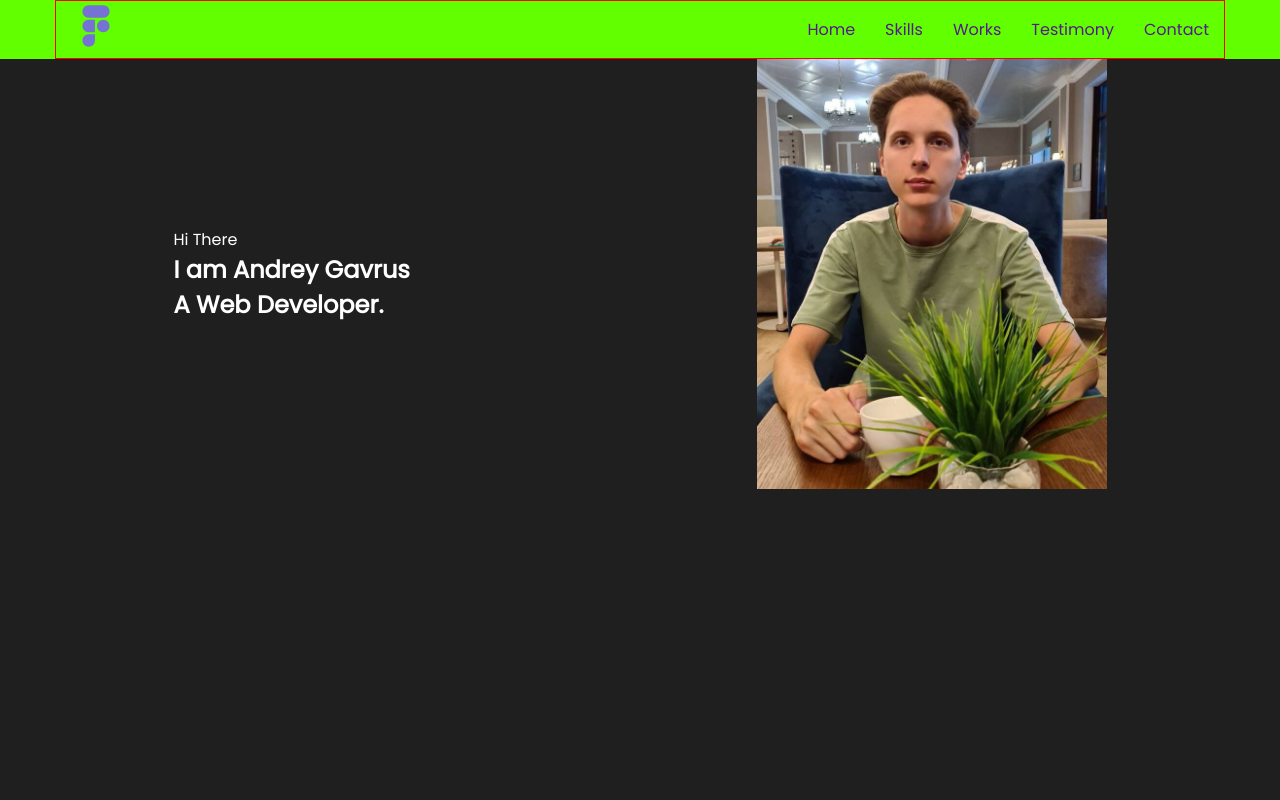
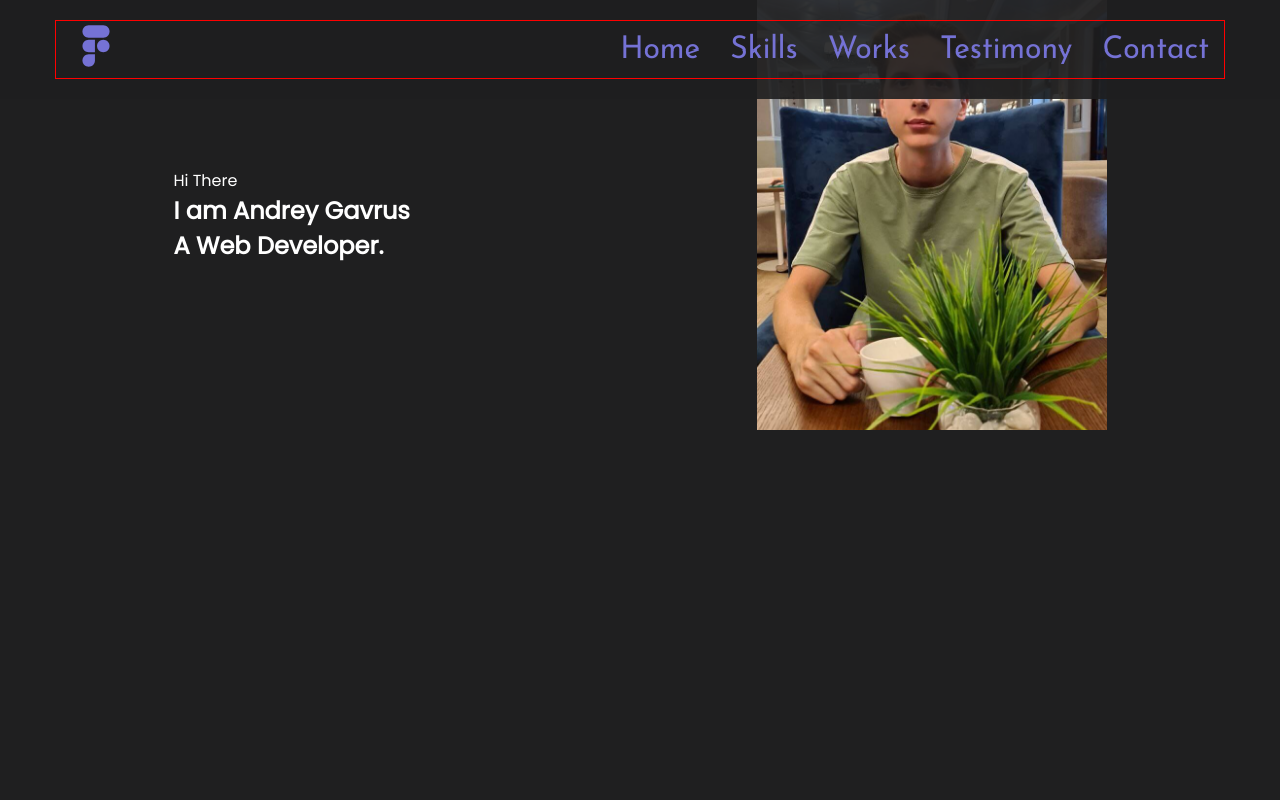
Before and after one commit to AndryGavrus/portfolio-project-first, a React app: page / in a window 1280 px wide. Shown: the top 800 px of the page. Built offline with nearby package versions, Linux system fonts and the light colour scheme.

Commit message:
Styled Header

```diff
--- a/src/layout/header/Header.jsx
+++ b/src/layout/header/Header.jsx
@@ -1,9 +1,9 @@
 import React from 'react';
 import styled from 'styled-components';
 import { Logo } from '../../components/logo/Logo';
-import { Menu } from '../../components/menu/Menu';
 import { Container } from '../../components/Container';
 import { FlexWrapper } from '../../components/FlexWrapper';
+import { HeaderMenu } from './headerMenu/HeaderMenu';
 
 const items = ['Home', 'Skills', 'Works', 'Testimony', 'Contact']
 
@@ -13,7 +13,7 @@
             <Container>
                 <FlexWrapper justife='space-between' align='center'>
                     <Logo />
-                    <Menu menuItems={items} />
+                    <HeaderMenu menuItems={items} />
                 </FlexWrapper>
             </Container>
         </StyledHeader>
@@ -21,5 +21,12 @@
 };
 
 const StyledHeader = styled.header`
-    background-color: #62ff00;
+    background-color: rgba(31, 31, 32, 0.9);
+    padding: 20px 0;
+    position: fixed;
+    top: 0;
+    left: 0;
+    right: 0;
+    z-index: 9999;
+
 `
--- /dev/null
+++ b/src/layout/header/headerMenu/HeaderMenu.tsx
@@ -0,0 +1,97 @@
+import React from 'react';
+import styled from 'styled-components';
+import { theme } from '../../../styles/Theme';
+
+export const HeaderMenu = (props: {menuItems: Array<string>}) => {
+    return (
+        <StyledHeaderMenu>
+            <ul>
+                {props.menuItems.map((item, index) => {
+                    return <ListItem key={index}>
+                    <Link href="">
+                    {item}
+                    <Mask>
+                        <span>
+                            {item}
+                        </span>
+                    </Mask>
+                    <Mask>
+                        <span>
+                            {item}
+                        </span>
+                    </Mask>
+                    </Link>
+                </ListItem>
+                })}
+            </ul>
+        </StyledHeaderMenu>
+    );
+};
+
+const StyledHeaderMenu = styled.nav`
+    ul {
+        display: flex;
+        gap: 30px;
+        justify-content: center;
+    }
+`
+
+const Link = styled.a`
+        font-family: 'Josefin Sans';
+        font-weight: 400;
+        font-size: 30px;
+        line-height: 110%;
+        text-align: center;
+        color: transparent;
+`
+
+const Mask = styled.span`
+    position: absolute;
+    top: 0;
+    left: 0;
+    display: inline-block;
+    height: 50%;
+    overflow-y: hidden;
+    color: ${theme.colors.accent};
+
+    & + & {
+        top: 50%;
+
+        span {
+            display: inline-block;
+            transform: translateY(-50%);
+        }
+    }`
+
+const ListItem = styled.li`
+position: relative;
+
+&::before{
+    content: '';
+    display: inline-block;
+    height: 3px;
+    background-color: ${theme.colors.font};
+
+    position: absolute;
+    top: 50%;
+    left: -10px;
+    right: -10px;
+    z-index: 1;
+
+    transform: scale(0);
+}
+
+&:hover {
+    &::before{
+        transform: scale(1);
+    }
+
+    ${Mask} {
+        transform: skewX(12deg) translateX(5px); /* Объедините transform */
+
+        & + ${Mask} {
+            transform: skewX(12deg) translateX(-5px); /* Объедините transform */
+        }
+    }
+    }
+`
```
